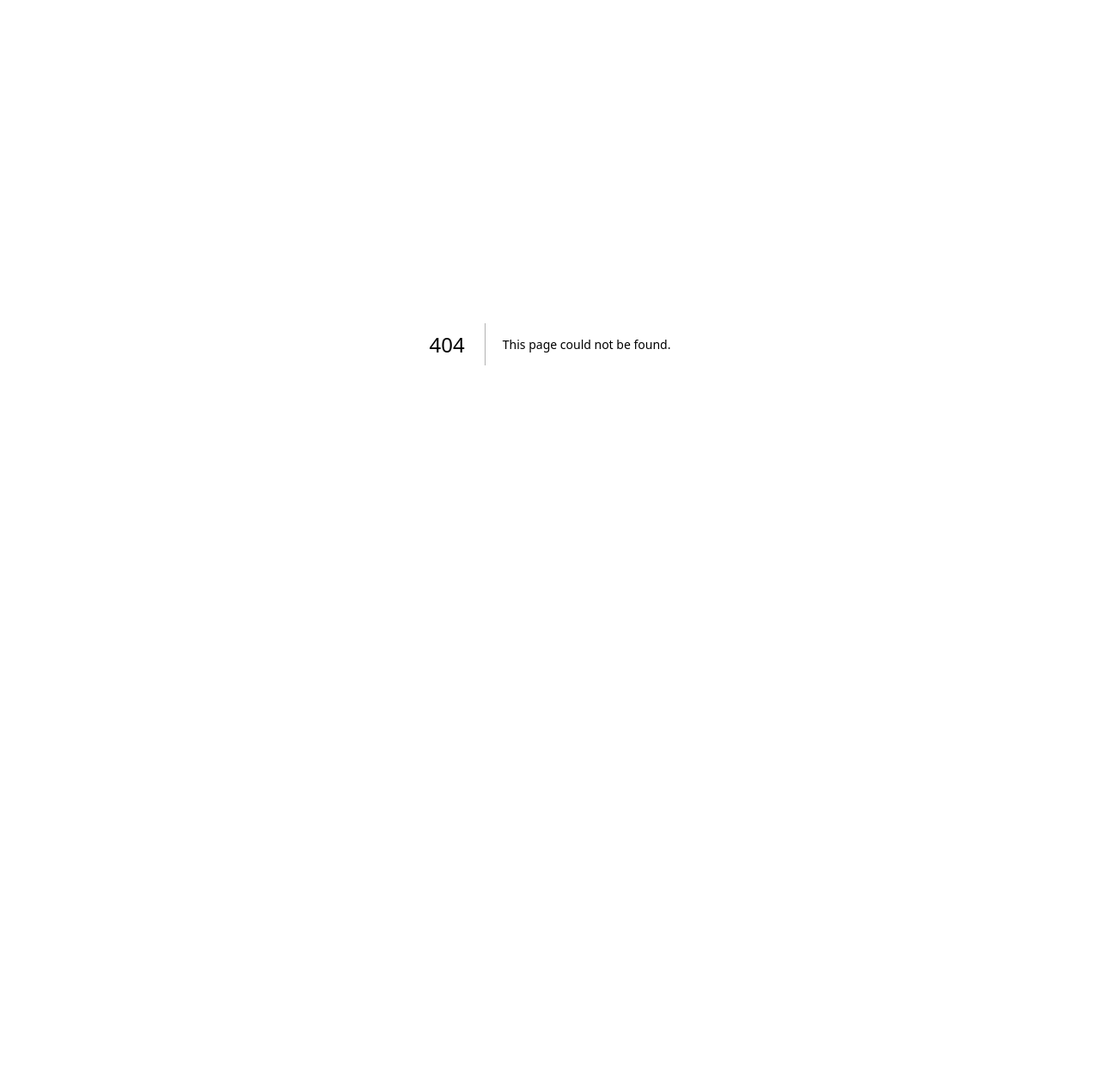
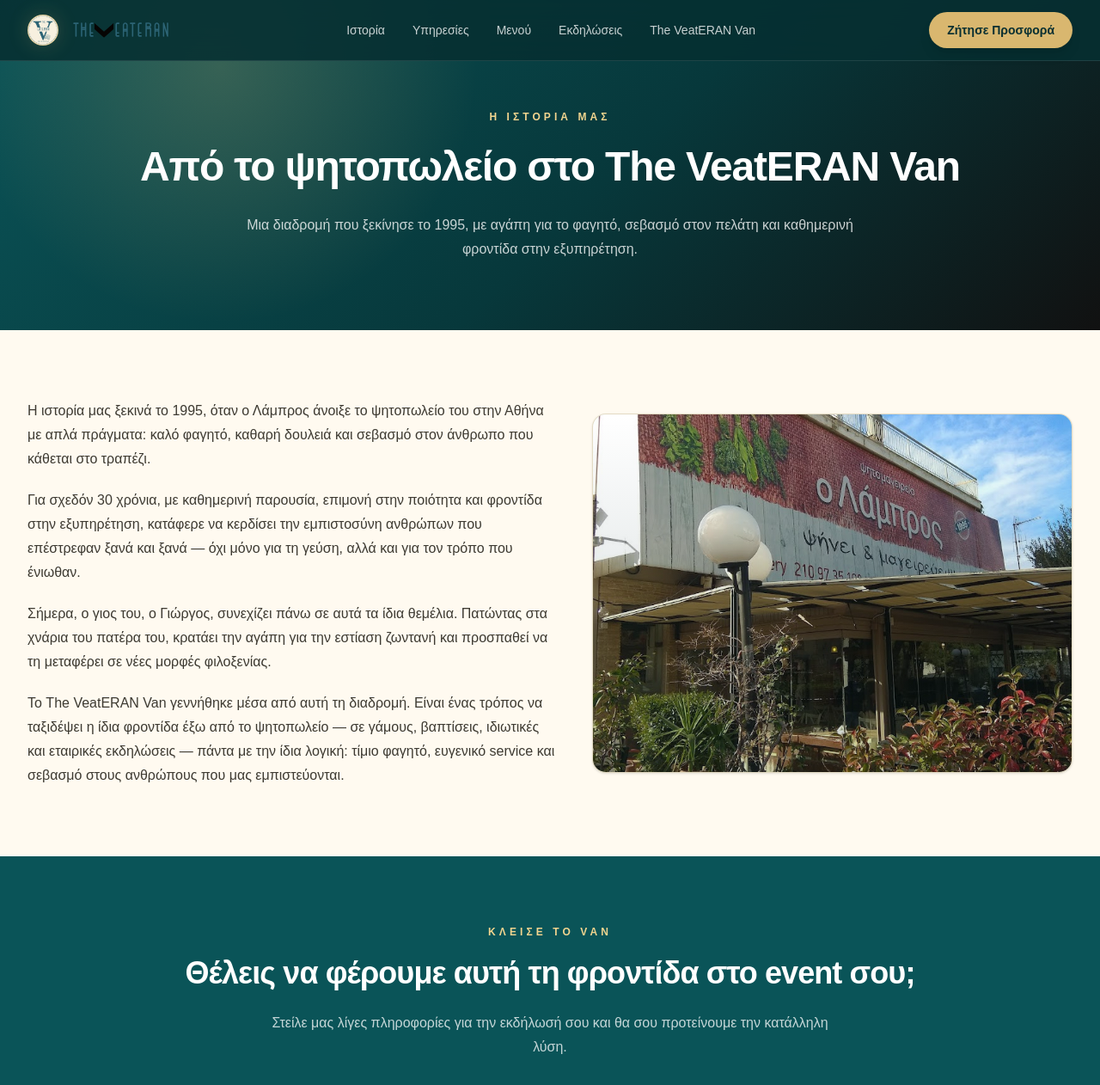
Before and after one commit to ptrsx/veateran-site, a Next.js app: page /story in a window 1280 px wide. Before the commit this address had no page. Shown: the top 1262 px of the page at 86% size. Before the commit the page ends 800 px from the top, so only its background shows below. Built offline with nearby package versions, Linux system fonts and the light colour scheme.

Commit message:
Add story page and update story section

```diff
--- /dev/null
+++ b/app/story/page.tsx
@@ -0,0 +1,82 @@
+import type { Metadata } from "next";
+import Image from "next/image";
+import { Footer } from "@/components/Footer";
+import { Header } from "@/components/Header";
+
+export const metadata: Metadata = {
+  title: "Η ιστορία μας | The VeatERAN Van",
+  description:
+    "Η ιστορία πίσω από το The VeatERAN Van: από ένα ψητοπωλείο στην Αθήνα το 1995 μέχρι ένα vintage catering & bar van για εκδηλώσεις σε όλη την Ελλάδα.",
+};
+
+const storyParagraphs = [
+  "Η ιστορία μας ξεκινά το 1995, όταν ο Λάμπρος άνοιξε το ψητοπωλείο του στην Αθήνα με απλά πράγματα: καλό φαγητό, καθαρή δουλειά και σεβασμό στον άνθρωπο που κάθεται στο τραπέζι.",
+  "Για σχεδόν 30 χρόνια, με καθημερινή παρουσία, επιμονή στην ποιότητα και φροντίδα στην εξυπηρέτηση, κατάφερε να κερδίσει την εμπιστοσύνη ανθρώπων που επέστρεφαν ξανά και ξανά — όχι μόνο για τη γεύση, αλλά και για τον τρόπο που ένιωθαν.",
+  "Σήμερα, ο γιος του, ο Γιώργος, συνεχίζει πάνω σε αυτά τα ίδια θεμέλια. Πατώντας στα χνάρια του πατέρα του, κρατάει την αγάπη για την εστίαση ζωντανή και προσπαθεί να τη μεταφέρει σε νέες μορφές φιλοξενίας.",
+  "Το The VeatERAN Van γεννήθηκε μέσα από αυτή τη διαδρομή. Είναι ένας τρόπος να ταξιδέψει η ίδια φροντίδα έξω από το ψητοπωλείο — σε γάμους, βαπτίσεις, ιδιωτικές και εταιρικές εκδηλώσεις — πάντα με την ίδια λογική: τίμιο φαγητό, ευγενικό service και σεβασμό στους ανθρώπους που μας εμπιστεύονται.",
+];
+
+export default function StoryPage() {
+  return (
+    <main className="min-h-screen bg-[#fffaf0]">
+      <Header />
+      <section className="relative isolate overflow-hidden bg-[#0A5458] px-5 pb-20 pt-32 text-white sm:px-8">
+        <div className="absolute inset-0 -z-10 bg-[radial-gradient(circle_at_20%_20%,rgba(217,183,111,0.22),transparent_28%),linear-gradient(135deg,#0A5458_0%,#07383b_55%,#111111_100%)]" />
+        <div className="mx-auto max-w-5xl text-center">
+          <p className="text-xs font-bold uppercase tracking-[0.34em] text-[#f3d58f]">
+            Η ιστορία μας
+          </p>
+          <h1 className="mt-5 text-4xl font-semibold leading-tight tracking-tight md:text-5xl">
+            Από το ψητοπωλείο στο The VeatERAN Van
+          </h1>
+          <p className="mx-auto mt-6 max-w-3xl text-base leading-7 text-white/78">
+            Μια διαδρομή που ξεκίνησε το 1995, με αγάπη για το φαγητό, σεβασμό
+            στον πελάτη και καθημερινή φροντίδα στην εξυπηρέτηση.
+          </p>
+        </div>
+      </section>
+
+      <section className="px-5 py-16 sm:px-8 lg:py-20">
+        <div className="mx-auto grid max-w-7xl gap-10 lg:grid-cols-[1.05fr_0.95fr] lg:items-center">
+          <div className="space-y-5 text-base leading-7 text-[#3d3a32]">
+            {storyParagraphs.map((paragraph) => (
+              <p key={paragraph}>{paragraph}</p>
+            ))}
+          </div>
+          <div className="relative aspect-[4/3] overflow-hidden rounded-2xl border border-[#d9b76f]/25 bg-[#0A5458]/10 shadow-sm">
+            <Image
+              src="/images/story/psitopoleio.jpg"
+              alt="Φωτογραφία από το ψητοπωλείο της οικογένειας"
+              fill
+              sizes="(min-width: 1024px) 42vw, 100vw"
+              className="object-cover"
+            />
+            <div className="absolute inset-0 bg-gradient-to-t from-[#062f32]/20 to-transparent" />
+          </div>
+        </div>
+      </section>
+
+      <section className="bg-[#0A5458] px-5 py-20 text-white sm:px-8">
+        <div className="mx-auto max-w-4xl text-center">
+          <p className="text-xs font-bold uppercase tracking-[0.34em] text-[#f3d58f]">
+            Κλείσε το van
+          </p>
+          <h2 className="mt-5 text-3xl font-semibold tracking-tight md:text-4xl">
+            Θέλεις να φέρουμε αυτή τη φροντίδα στο event σου;
+          </h2>
+          <p className="mx-auto mt-6 max-w-2xl text-base leading-7 text-white/76">
+            Στείλε μας λίγες πληροφορίες για την εκδήλωσή σου και θα σου
+            προτείνουμε την κατάλληλη λύση.
+          </p>
+          <a
+            href="/request-quote"
+            className="mt-8 inline-flex rounded-full bg-[#d9b76f] px-7 py-3.5 text-sm font-bold text-[#082f31] transition hover:bg-[#f1d993]"
+          >
+            Ζήτησε Προσφορά
+          </a>
+        </div>
+      </section>
+      <Footer />
+    </main>
+  );
+}
--- a/components/BrandStory.tsx
+++ b/components/BrandStory.tsx
@@ -3,10 +3,9 @@
 export function BrandStory() {
   return (
     <section id="story" className="bg-[#fffaf0] px-5 py-20 sm:px-8">
-      <div className="mx-auto grid max-w-7xl gap-12 lg:grid-cols-[0.9fr_1.1fr]">
+      <div className="mx-auto grid max-w-7xl gap-10 lg:grid-cols-[0.95fr_1.05fr] lg:items-center">
         <div>
-          <p className="text-xs font-bold uppercase tracking-[0.34em] text-[#b58d3d]">Η ιστορία μας</p>
-          <h2 className="mt-5 text-3xl font-semibold tracking-tight text-[#0A5458] md:text-4xl">
+          <h2 className="text-3xl font-semibold tracking-tight text-[#0A5458] md:text-4xl">
             Ένα van με χαρακτήρα, γεύση και διακριτική φιλοξενία.
           </h2>
           <div className="relative mt-8 aspect-[4/3] overflow-hidden rounded-2xl border border-[#d9b76f]/25 bg-[#0A5458]/10 shadow-sm">
@@ -20,7 +19,7 @@
             <div className="absolute inset-0 bg-gradient-to-t from-[#062f32]/28 to-transparent" />
           </div>
         </div>
-        <div className="space-y-5 text-base leading-7 text-[#3d3a32]">
+        <div className="space-y-5 text-base leading-7 text-[#3d3a32] lg:max-w-2xl">
           <p>
             Με 30 χρόνια εμπειρίας στην εστίαση, το The VeatERAN Van σχεδιάστηκε
             για να φέρνει στον χώρο σου φαγητό, ποτά και φροντισμένο service με
@@ -31,6 +30,12 @@
             Ελλάδα και στήνεται ως ένα όμορφο σημείο συνάντησης με rustic ύφος,
             soft gold λεπτομέρειες και μεσογειακή απλότητα.
           </p>
+          <a
+            href="/story"
+            className="inline-flex rounded-full bg-[#d9b76f] px-6 py-3 text-sm font-bold text-[#082f31] transition hover:bg-[#f1d993]"
+          >
+            Διαβάστε την ιστορία μας
+          </a>
         </div>
       </div>
     </section>
--- a/components/GalleryPreview.tsx
+++ b/components/GalleryPreview.tsx
@@ -30,7 +30,6 @@
               />
               <div className="absolute inset-0 bg-gradient-to-t from-black/68 via-[#0A5458]/18 to-transparent" />
               <div className="relative z-10 flex flex-1 flex-col justify-between">
-                <span className="text-xs uppercase tracking-[0.24em] text-[#f3d58f]">Ιδέα εκδήλωσης</span>
                 <h3 className="relative z-10 text-xl font-semibold">{event.label}</h3>
               </div>
             </article>
--- a/lib/homepage-data.ts
+++ b/lib/homepage-data.ts
@@ -1,5 +1,5 @@
 export const homepageNav = [
-  { label: "Ιστορία", href: "/#story" },
+  { label: "Ιστορία", href: "/story" },
   { label: "Υπηρεσίες", href: "/#services" },
   { label: "Μενού", href: "/menu" },
   { label: "Εκδηλώσεις", href: "/#events" },
```
Also changed, not shown: public/images/story/psitopoleio.jpg (added).
